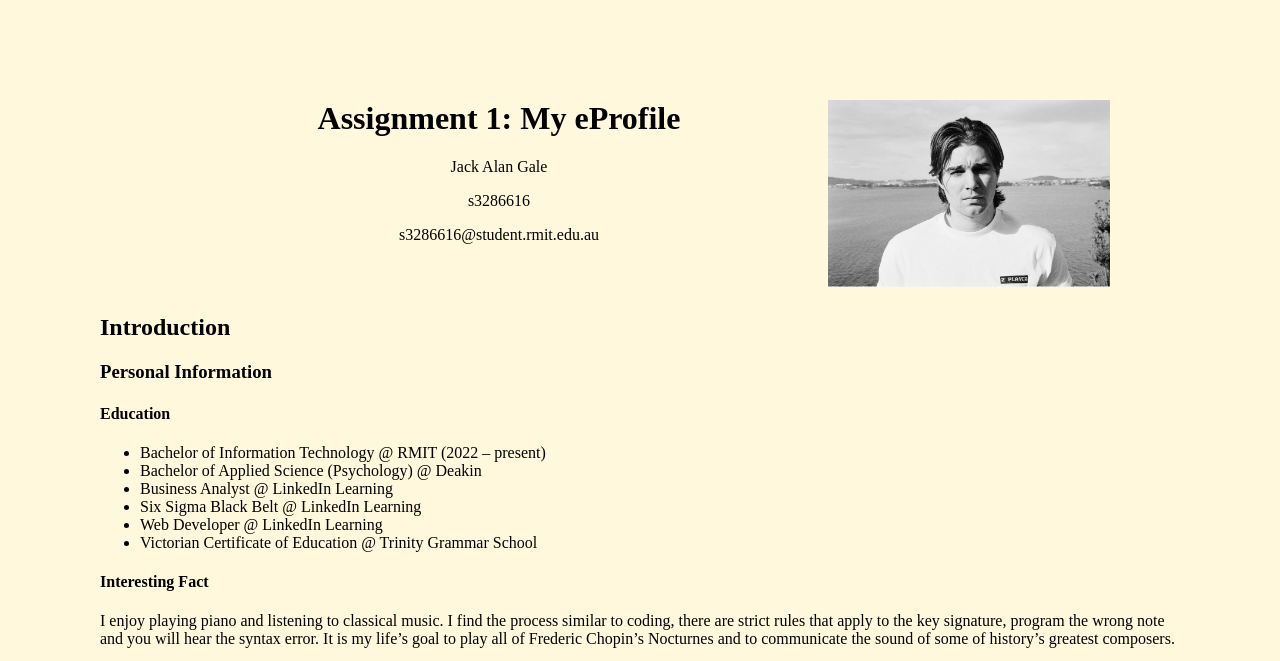
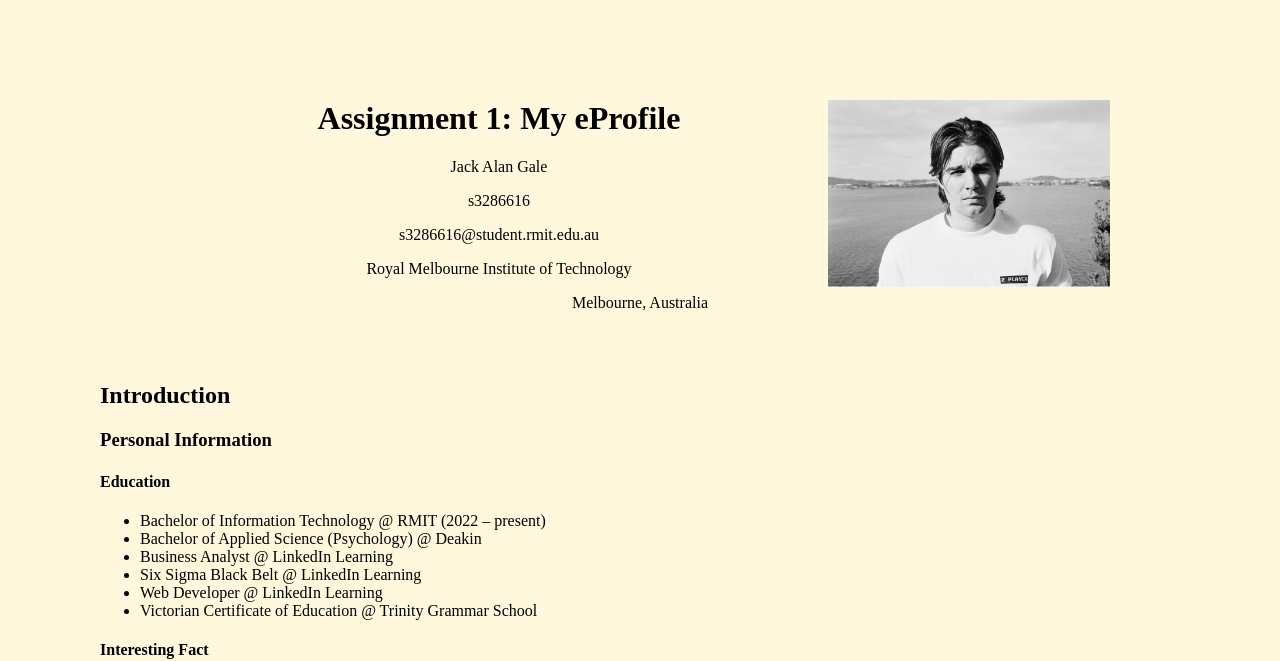
Before and after one commit to NF-D00M/A1--My-Profile, a plain HTML site: page index.html in a window 1280 px wide. Shown: the top 661 px of the page. Drawn offline with Linux system fonts and the light colour scheme.

Commit message:
Update index.html

```diff
--- a/index.html
+++ b/index.html
@@ -17,6 +17,9 @@
     <p>Jack Alan Gale</p>
     <p>s3286616</p>
     <p>s3286616@student.rmit.edu.au</p>
+    <p>Royal Melbourne Institute of Technology</p>
+    <p>Melbourne, Australia</p>
+
 
   </header>
 
```
